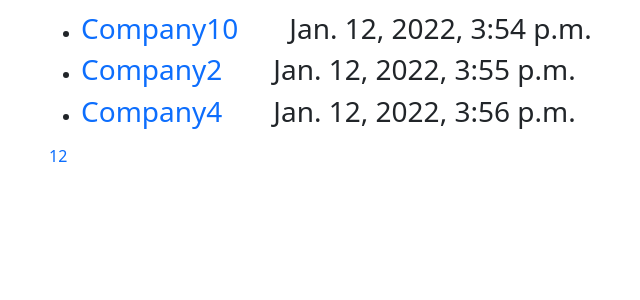
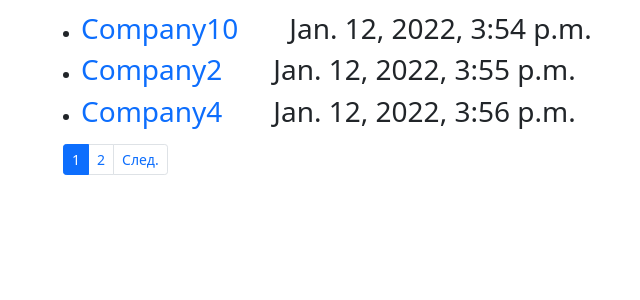
Before and after one commit to AntonDubiaha/CRMProject, a Django app: page / in a window 1280 px wide. Shown: the part 278-578 px from the top of the page, without its empty margins (33-673 px from the left). Run offline with Django 4.2, Linux system fonts and the light colour scheme; data comes from the database, SQL or seed files in the repository; both versions use the stored data as it was after the commit; some libraries are stand-ins or nearby versions.

Commit message:
fix pagination

```diff
--- a/clients/templates/clients/base.html
+++ b/clients/templates/clients/base.html
@@ -21,6 +21,26 @@
         {% block content %}
         {% endblock %}
     </div>
+    <div class="ms-5 ps-5">
+        <nav aria-label="Page navigation example">
+          <ul class="pagination pagination-sm">
+            {% if page_obj.has_previous %}
+              <li class="page-item"><a class="page-link" href="?page={{page_obj.previous_page_number}}">Пред.</a></li>
+            {% endif %}
+            {% for p in paginator.page_range %}
+            {% if page_obj.number == p %}
+              <li class="page-item active"><a class="page-link" href="?page={{p}}">{{p}}</a></li>
+            {% else %}
+              <li class="page-item"><a class="page-link" href="?page={{p}}">{{p}}</a></li>
+            {% endif %}
+            {% endfor %}
+            {% if page_obj.has_next %}
+            <li class="page-item"><a class="page-link" href="?page={{page_obj.next_page_number}}">След.</a></li>
+            {% endif %}
+          </ul>
+        </nav>
+      </div>
+    </div>
 
     <script src="https://cdn.jsdelivr.net/npm/bootstrap@5.1.3/dist/js/bootstrap.bundle.min.js" integrity="sha384-ka7Sk0Gln4gmtz2MlQnikT1wXgYsOg+OMhuP+IlRH9sENBO0LRn5q+8nbTov4+1p" crossorigin="anonymous"></script>
     <script src="https://cdn.jsdelivr.net/npm/@popperjs/core@2.10.2/dist/umd/popper.min.js" integrity="sha384-7+zCNj/IqJ95wo16oMtfsKbZ9ccEh31eOz1HGyDuCQ6wgnyJNSYdrPa03rtR1zdB" crossorigin="anonymous"></script>
--- a/clients/templates/clients/client_delete.html
+++ b/clients/templates/clients/client_delete.html
@@ -5,7 +5,7 @@
 <form method="post" class="uniform">
   {% csrf_token %}
   <div class="container px-4">
-    <div class="p-3 mt-5 fs-4">
+    <div class="p-3 mt-5">
       Confirmation delete
     </div>
     <div class="mt-5">
--- a/clients/templates/clients/home.html
+++ b/clients/templates/clients/home.html
@@ -33,7 +33,7 @@
   {% endfor %}
     </ul>
   <div>
-    {% include 'clients/pagination.html' %}
+
   </div>
 </div>
 {% endblock %}
--- a/clients/templates/clients/pagination.html
+++ /dev/null
@@ -1,31 +0,0 @@
-<ul class="pagination">
-    {% if page_obj.has_previous %}
-        {% if page_obj.number|add:'-3' > 1 %}
-            <li class="pagination__item">
-                <a href="?page=1">1</a>
-            </li>
-        {% endif %}
-    {% endif %}
-    {% if paginator.page_range|length > 1 %}
-        {% for i in paginator.page_range %}
-            {% if page_obj.number == i %}
-                <li class="pagination__item active">
-                    <a class="pagination__link" href="#">{{ i }}</a>
-                </li>
-            {% elif i > page_obj.number|add:'-4' and i < page_obj.number|add:'4' %}
-                <li class="pagination__item">
-                        <a class="pagination__link" href="?page={{ i }}">{{ i }}</a>
-                </li>
-            {% endif %}
-        {% endfor %}
-    {% endif %}
-    {% if page_obj.has_next %}
-        {% if page_obj.number|add:'3' < page_obj.paginator.num_pages %}
-            <li class="pagination__item">
-                    <a class="pagination__link" href="?page={{ page_obj.paginator.num_pages }}">
-                        {{ page_obj.paginator.num_pages }}
-                    </a>
-            </li>
-        {% endif %}
-    {% endif %}
-</ul>
--- a/projects/views.py
+++ b/projects/views.py
@@ -15,7 +15,7 @@ class ClientProjectList(DetailView):
     model = Client
     template_name = 'projects/client_project_list.html'
     pk_url_kwarg = 'client_id'
-    extra_context = {'title': 'Client projects'}
+    extra_context = {'title': 'Projects of: '}
     allow_empty = True
 
     def get_context_data(self, **kwargs):
```
Also changed, not shown: projects/templates/projects/client_project_list.html (+5 -3 lines), db.sqlite3.
